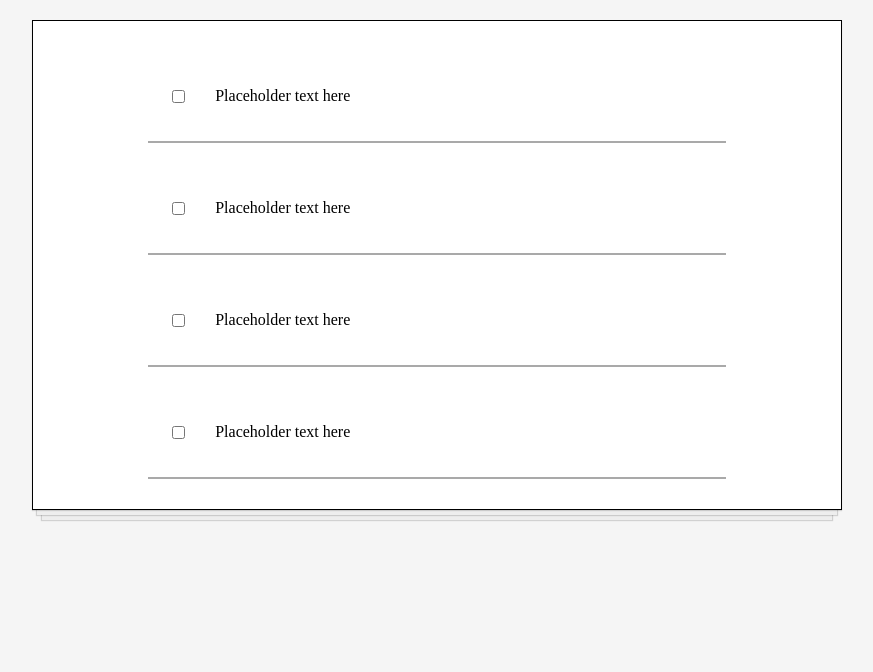
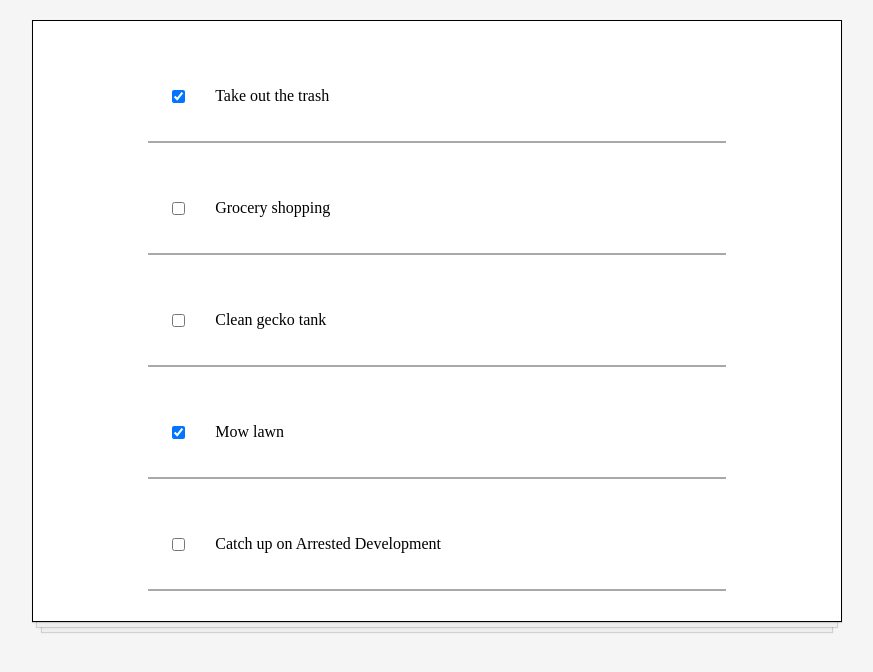
Before and after one commit to CodeSurfer3022/Todo-list-React, a React (Create React App) app: page / in a window 1280 px wide. Shown: the top 672 px of the page, without its empty margins (203-1076 px from the left). Built offline with nearby package versions, Linux system fonts and the light colour scheme.

Commit message:
Make Todo components from data in a seperate file

```diff
--- a/src/App.js
+++ b/src/App.js
@@ -1,14 +1,15 @@
 import React from 'react';
 import './index.css';
-import Todo from './todo';
+import Todo from './Todo';
+import Todos from './todosData';
 
 function App() {
+    const todoComponents = Todos.map(todo => <Todo key={todo.id}
+                                                           completed={todo.completed}
+                                                           text={todo.text}/>);
     return(
         <div className="note">
-            <Todo />
-            <Todo />
-            <Todo />
-            <Todo />
+            {todoComponents}
         </div>
     )
 }
--- /dev/null
+++ b/src/Todo.js
@@ -0,0 +1,12 @@
+import React from 'react';
+
+function Todo(props) {
+    return(
+        <div className="todo">
+            <input type="checkbox" checked={props.completed}/>
+            <p>{props.text}</p>
+        </div>
+    );
+}
+
+export default Todo;
--- a/src/todo.js
+++ /dev/null
@@ -1,12 +0,0 @@
-import React from 'react';
-
-function Todo() {
-    return(
-        <div className="todo">
-            <input type="checkbox" />
-            <p>Placeholder text here</p>
-        </div>
-    );
-}
-
-export default Todo;
--- /dev/null
+++ b/src/todosData.js
@@ -0,0 +1,29 @@
+const todosData = [
+    {
+        id: 1,
+        text: "Take out the trash",
+        completed: true
+    },
+    {
+        id: 2,
+        text: "Grocery shopping",
+        completed: false
+    },
+    {
+        id: 3,
+        text: "Clean gecko tank",
+        completed: false
+    },
+    {
+        id: 4,
+        text: "Mow lawn",
+        completed: true
+    },
+    {
+        id: 5,
+        text: "Catch up on Arrested Development",
+        completed: false
+    }
+]
+
+export default todosData;
```
